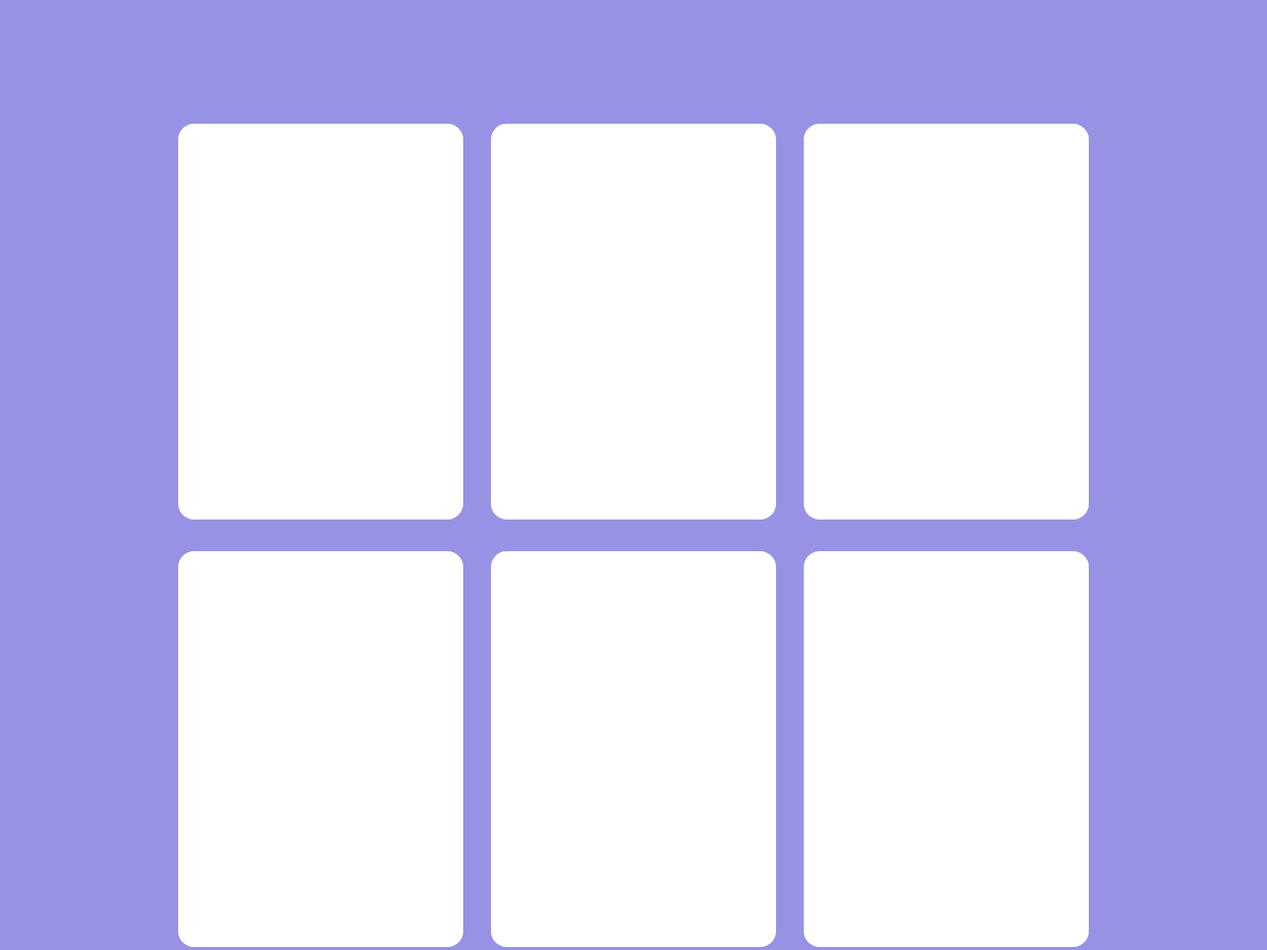
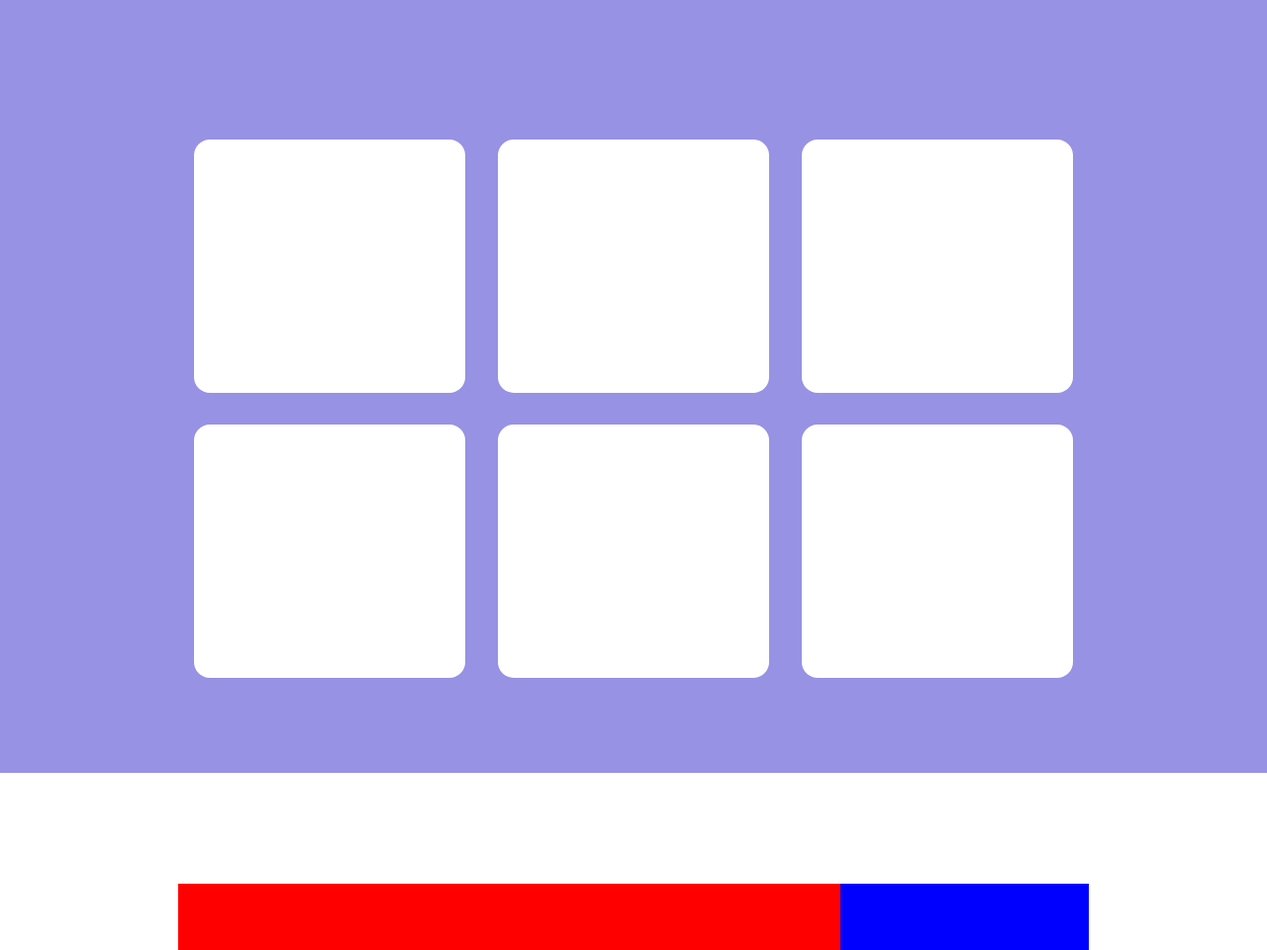
Before and after one commit to DarioRossi99/htmlcss-responsive-layout, a plain HTML site: page index.html in a window 1280 px wide. Shown: the part 2640-3600 px from the top of the page at 99% size. Drawn offline with Linux system fonts and the light colour scheme.

Commit message:
aggiustamento-card

```diff
--- a/index.html
+++ b/index.html
@@ -172,77 +172,46 @@
                 <h2>Lorem ipsum dolor sit amet consectetur</h2>
             </div>
 
-            <div class="card-contanier">
+
+            <div class="container">
+
+                <div class="phone">
 
                     <div class="card">
 
-                    <div></div>
-
-                    <div></div>
-
-                    <div></div>
-
-                    <div></div>
+                        <div class="boxcard"></div>
 
                     </div>
 
                     <div class="card">
 
-                    <div></div>
-
-                    <div></div>
-
-                    <div></div>
-
-                    <div></div>
+                        <div class="boxcard"></div>
 
                     </div>
 
                     <div class="card">
 
-                    <div></div>
-
-                    <div></div>
-
-                    <div></div>
-
-                    <div></div>
+                        <div class="boxcard"></div>
 
                     </div>
 
                     <div class="card">
 
-                    <div></div>
-
-                    <div></div>
-
-                    <div></div>
-
-                    <div></div>
+                        <div class="boxcard"></div>
 
                     </div>
 
                     <div class="card">
 
-                    <div></div>
-
-                    <div></div>
-
-                    <div></div>
-
-                    <div></div>
+                        <div class="boxcard"></div>
 
                     </div>
 
                     <div class="card">
 
-                    <div></div>
+                        <div class="boxcard"></div>
 
-                    <div></div>
-
-                    <div></div>
-
-                    <div></div>
+                    </div>
 
                 </div>
 
--- a/style-media.css
+++ b/style-media.css
@@ -20,7 +20,9 @@
     }
 
     .padd .box{
+
         flex-direction: row;
+
     }
 
     .app{
@@ -28,6 +30,19 @@
         width: 33.3%;
 
     }
+
+    .card .boxcard{
+
+        flex-direction: row;
+
+    }
+
+    .card{
+
+        width: 33.3%;
+
+    }
+
 
     .develop{
 
--- a/style.css
+++ b/style.css
@@ -67,7 +67,6 @@ a{
 
 .app{
     padding: 1rem;
-    width: 100%;
     height: 18rem;
     display: flex;
     border-radius: 1rem;
@@ -167,17 +166,21 @@ a{
     padding-bottom: 5rem;
     display: flex;
     max-width: 920px;
-    gap: 1em;
     flex-wrap: wrap;
     justify-content: space-between;
 }
 
 .card{
-    background-color: white;
-    margin-bottom: 1rem;
-    width: 18rem;
-    height: 25rem;
+    padding: 1rem;
+    height: 18rem;
     display: flex;
+    border-radius: 1rem;
+}
+
+.boxcard{
+    width: 100%;
+    min-height: 100%;
+    background-color: rgb(255, 255, 255);
     border-radius: 1rem;
 }
 
```
Lines whose indentation alone changed are shown as unchanged.
